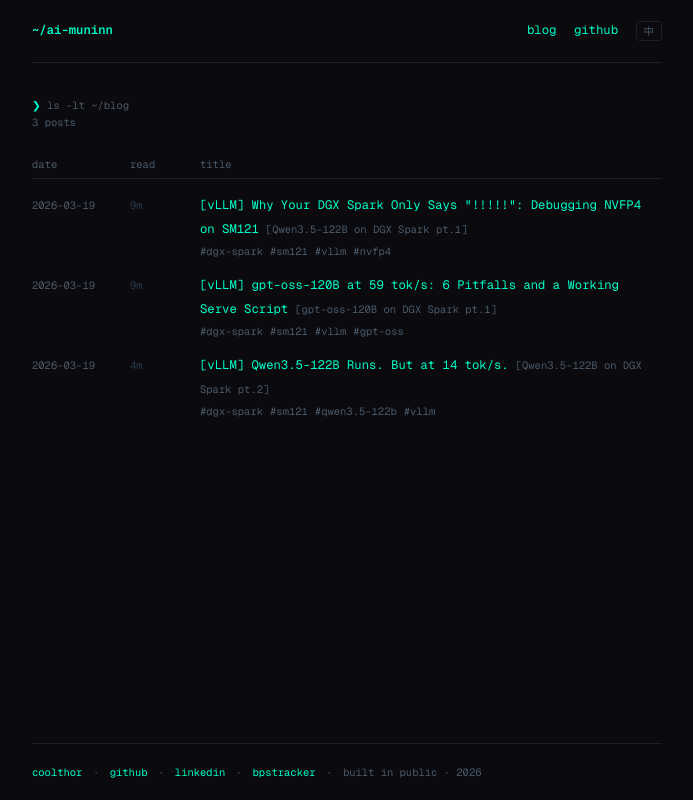
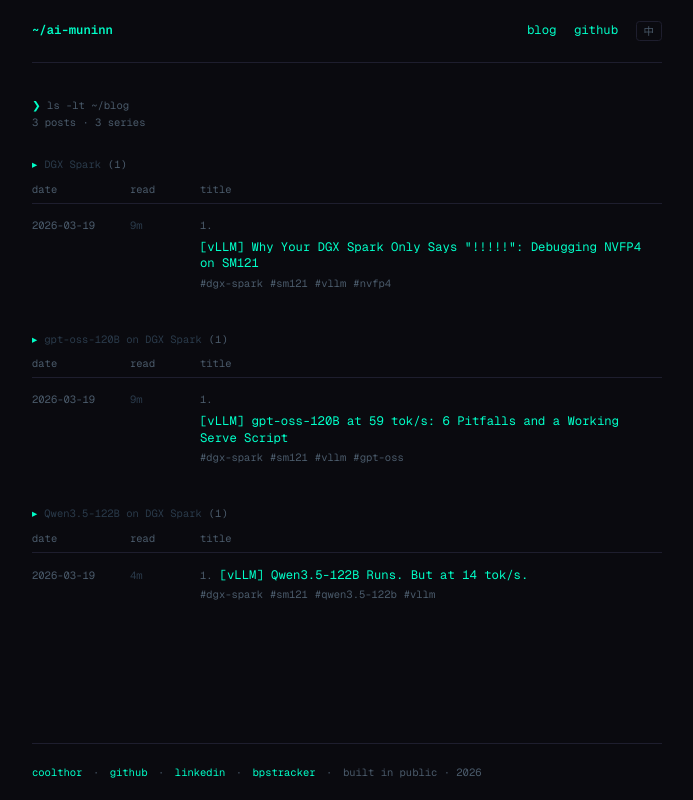
Before and after one commit to coolthor/ai-muninn, a Next.js app: page /en/blog in a window 1280 px wide. Shown: the whole page, without its empty margins (293-986 px from the left). Built offline with nearby package versions, Linux system fonts and the light colour scheme.

Commit message:
feat: series grouping on blog list, series SEO restructure, isPartOf JSON-LD

```diff
--- a/app/[locale]/blog/[slug]/page.tsx
+++ b/app/[locale]/blog/[slug]/page.tsx
@@ -66,11 +66,11 @@ export async function generateMetadata({
 }
 
 function JsonLd({ post, url, locale }: {
-  post: { title: string; description: string; date: string; tags: string[] }
+  post: { title: string; description: string; date: string; tags: string[]; series?: string; part?: number }
   url: string
   locale: string
 }) {
-  const schema = {
+  const schema: Record<string, unknown> = {
     '@context': 'https://schema.org',
     '@type': 'TechArticle',
     headline: post.title,
@@ -91,6 +91,14 @@ function JsonLd({ post, url, locale }: {
     },
     keywords: post.tags.join(', '),
     mainEntityOfPage: { '@type': 'WebPage', '@id': url },
+    ...(post.series && {
+      isPartOf: {
+        '@type': 'CreativeWorkSeries',
+        name: post.series,
+        url: `${BASE_URL}/${locale}/blog`,
+      },
+      position: post.part,
+    }),
   }
   return (
     <script
@@ -117,7 +125,7 @@ export default async function BlogPost({
 
   return (
     <article>
-      <JsonLd post={post} url={url} locale={l} />
+      <JsonLd post={{ title: post.title, description: post.description, date: post.date, tags: post.tags, series: post.series, part: post.part }} url={url} locale={l} />
 
       {/* breadcrumb */}
       <div className="mb-8 text-xs" style={{ color: 'var(--text-dim)' }}>
--- a/app/[locale]/blog/page.tsx
+++ b/app/[locale]/blog/page.tsx
@@ -2,42 +2,74 @@ import Link from 'next/link'
 import { getAllPosts } from '@/lib/blog'
 import { routing } from '@/i18n/routing'
 import type { Metadata } from 'next'
-
-export const metadata: Metadata = { title: 'blog' }
+import type { BlogPost } from '@/lib/blog'
 
 type Locale = (typeof routing.locales)[number]
 
-export default async function BlogIndex({ params }: { params: Promise<{ locale: string }> }) {
+export async function generateMetadata(
+  { params }: { params: Promise<{ locale: string }> }
+): Promise<Metadata> {
   const { locale } = await params
-  const l = locale as Locale
-  const posts = getAllPosts(locale)
-  const isZh = l === 'zh-TW'
+  const isZh = locale === 'zh-TW'
+  const canonical = `https://ai-muninn.com/${locale}/blog`
 
+  return {
+    title: isZh ? '技術筆記' : 'Blog',
+    description: isZh
+      ? 'AI 推理基礎設施踩坑記錄：DGX Spark、SM121、vLLM、本地 AI Agent。每篇都是實際跑過、踩過、修過的。'
+      : 'Notes on AI inference infrastructure: DGX Spark, SM121, vLLM, local AI agents. Debugging stories and working solutions.',
+    alternates: {
+      canonical,
+      languages: {
+        'en': 'https://ai-muninn.com/en/blog',
+        'zh-TW': 'https://ai-muninn.com/zh-TW/blog',
+      },
+    },
+    openGraph: {
+      type: 'website',
+      url: canonical,
+      locale: isZh ? 'zh_TW' : 'en_US',
+      alternateLocale: isZh ? ['en_US'] : ['zh_TW'],
+    },
+  }
+}
+
+type SeriesGroup = { name: string; posts: BlogPost[] }
+
+function groupBySeries(posts: BlogPost[]): { groups: SeriesGroup[]; standalone: BlogPost[] } {
+  const seriesMap = new Map<string, BlogPost[]>()
+  const standalone: BlogPost[] = []
+
+  for (const post of posts) {
+    if (post.series) {
+      if (!seriesMap.has(post.series)) seriesMap.set(post.series, [])
+      seriesMap.get(post.series)!.push(post)
+    } else {
+      standalone.push(post)
+    }
+  }
+
+  const groups: SeriesGroup[] = []
+  for (const [name, seriesPosts] of seriesMap) {
+    groups.push({
+      name,
+      posts: seriesPosts.sort((a, b) => (a.part ?? 0) - (b.part ?? 0)),
+    })
+  }
+
+  // Sort groups by earliest post date
+  groups.sort((a, b) => {
+    const aDate = a.posts[0]?.date ?? ''
+    const bDate = b.posts[0]?.date ?? ''
+    return aDate > bDate ? -1 : 1
+  })
+
+  return { groups, standalone }
+}
+
+function PostRow({ post, locale, showPart }: { post: BlogPost; locale: string; showPart?: boolean }) {
   return (
-    <div>
-      <div className="mb-8">
-        <p className="text-xs mb-1" style={{ color: 'var(--text-dim)' }}>
-          <span style={{ color: 'var(--cyan)' }}>❯</span> ls -lt ~/blog
-        </p>
-        <p className="text-xs" style={{ color: 'var(--text-dim)' }}>
-          {posts.length} {isZh ? '篇文章' : `post${posts.length !== 1 ? 's' : ''}`}
-        </p>
-      </div>
-
-      {posts.length === 0 ? (
-        <p className="text-sm" style={{ color: 'var(--text-dim)' }}>
-          {isZh ? '尚無文章' : 'nothing here yet'}
-        </p>
-      ) : (
-        <ul className="space-y-px">
-          <li className="flex gap-4 pb-2 mb-2 text-xs border-b" style={{ color: 'var(--text-dim)', borderColor: 'var(--border)' }}>
-            <span className="w-24 shrink-0">{isZh ? '日期' : 'date'}</span>
-            <span className="w-16 shrink-0 hidden sm:block">{isZh ? '閱讀' : 'read'}</span>
-            <span>{isZh ? '標題' : 'title'}</span>
-          </li>
-
-          {posts.map(post => (
-            <li key={post.slug} className="flex items-baseline gap-4 py-2 group">
+    <li className="flex items-baseline gap-4 py-2 group">
       <span className="w-24 shrink-0 text-xs tabular-nums" style={{ color: 'var(--text-dim)' }}>
         {post.date}
       </span>
@@ -45,18 +77,20 @@ export default async function BlogIndex({ params }: { params: Promise<{ locale:
         {post.readingTime}m
       </span>
       <div className="min-w-0">
+        <div className="flex items-baseline gap-2 flex-wrap">
+          {showPart && post.part != null && (
+            <span className="text-xs shrink-0 tabular-nums" style={{ color: 'var(--text-dim)' }}>
+              {post.part}.
+            </span>
+          )}
           <Link
-                  href={`/${l}/blog/${post.slug}`}
+            href={`/${locale}/blog/${post.slug}`}
             className="text-sm group-hover:text-[var(--cyan-dim)] transition-colors leading-snug"
             style={{ color: 'var(--cyan)' }}
           >
             {post.title}
           </Link>
-                {post.series && (
-                  <span className="ml-2 text-xs" style={{ color: 'var(--text-dim)' }}>
-                    [{post.series} pt.{post.part}]
-                  </span>
-                )}
+        </div>
         {post.tags.length > 0 && (
           <div className="flex flex-wrap gap-2 mt-1">
             {post.tags.slice(0, 4).map(tag => (
@@ -68,8 +102,78 @@ export default async function BlogIndex({ params }: { params: Promise<{ locale:
         )}
       </div>
     </li>
+  )
+}
+
+export default async function BlogIndex({ params }: { params: Promise<{ locale: string }> }) {
+  const { locale } = await params
+  const l = locale as Locale
+  const posts = getAllPosts(locale)
+  const isZh = l === 'zh-TW'
+  const { groups, standalone } = groupBySeries(posts)
+  const totalCount = posts.length
+
+  const tableHeader = (
+    <li className="flex gap-4 pb-2 mb-2 text-xs border-b" style={{ color: 'var(--text-dim)', borderColor: 'var(--border)' }}>
+      <span className="w-24 shrink-0">{isZh ? '日期' : 'date'}</span>
+      <span className="w-16 shrink-0 hidden sm:block">{isZh ? '閱讀' : 'read'}</span>
+      <span>{isZh ? '標題' : 'title'}</span>
+    </li>
+  )
+
+  return (
+    <div>
+      <div className="mb-8">
+        <p className="text-xs mb-1" style={{ color: 'var(--text-dim)' }}>
+          <span style={{ color: 'var(--cyan)' }}>❯</span> ls -lt ~/blog
+        </p>
+        <p className="text-xs" style={{ color: 'var(--text-dim)' }}>
+          {totalCount} {isZh ? '篇文章' : `post${totalCount !== 1 ? 's' : ''}`}
+          {groups.length > 0 && (
+            <span> · {groups.length} {isZh ? '個系列' : `series`}</span>
+          )}
+        </p>
+      </div>
+
+      {totalCount === 0 ? (
+        <p className="text-sm" style={{ color: 'var(--text-dim)' }}>
+          {isZh ? '尚無文章' : 'nothing here yet'}
+        </p>
+      ) : (
+        <div className="space-y-10">
+          {groups.map(group => (
+            <div key={group.name}>
+              <p className="text-xs mb-3 flex items-center gap-2" style={{ color: 'var(--text-dim)' }}>
+                <span style={{ color: 'var(--cyan)' }}>▸</span>
+                <span style={{ color: 'var(--text-muted)' }}>{group.name}</span>
+                <span>({group.posts.length})</span>
+              </p>
+              <ul className="space-y-px">
+                {tableHeader}
+                {group.posts.map(post => (
+                  <PostRow key={post.slug} post={post} locale={l} showPart />
                 ))}
               </ul>
+            </div>
+          ))}
+
+          {standalone.length > 0 && (
+            <div>
+              {groups.length > 0 && (
+                <p className="text-xs mb-3 flex items-center gap-2" style={{ color: 'var(--text-dim)' }}>
+                  <span style={{ color: 'var(--cyan)' }}>▸</span>
+                  <span style={{ color: 'var(--text-muted)' }}>{isZh ? '其他' : 'standalone'}</span>
+                </p>
+              )}
+              <ul className="space-y-px">
+                {tableHeader}
+                {standalone.map(post => (
+                  <PostRow key={post.slug} post={post} locale={l} />
+                ))}
+              </ul>
+            </div>
+          )}
+        </div>
       )}
     </div>
   )
--- a/content/blog/en/part1-why-your-dgx-spark-says-exclamation-marks.mdx
+++ b/content/blog/en/part1-why-your-dgx-spark-says-exclamation-marks.mdx
@@ -3,7 +3,7 @@ title: "[vLLM] Why Your DGX Spark Only Says \"!!!!!\": Debugging NVFP4 on SM121"
 description: "CUTLASS FP4 kernels target SM120 (GB200). On SM121 (GB10, DGX Spark) they run silently and produce garbage. Here's the full diagnostic story — 4 bugs, the row-identical failure signature, and the working fix."
 date: "2026-03-19"
 tags: ["DGX Spark", "SM121", "vLLM", "NVFP4", "MXFP4", "Blackwell", "CUDA", "LLM Serving"]
-series: "Qwen3.5-122B on DGX Spark"
+series: "DGX Spark"
 part: 1
 ---
 
--- a/content/blog/en/part2-qwen-122b-14-toks-gdn-kernel-gap.mdx
+++ b/content/blog/en/part2-qwen-122b-14-toks-gdn-kernel-gap.mdx
@@ -4,7 +4,7 @@ description: "After fixing the four SM121 NVFP4 bugs, Qwen3.5-122B boots cleanly
 date: "2026-03-19"
 tags: ["DGX Spark", "SM121", "Qwen3.5-122B", "vLLM", "NVFP4", "Marlin", "GDN", "LLM Serving"]
 series: "Qwen3.5-122B on DGX Spark"
-part: 2
+part: 1
 ---
 
 ## Preface
--- a/content/blog/zh-TW/part1-why-your-dgx-spark-says-exclamation-marks.mdx
+++ b/content/blog/zh-TW/part1-why-your-dgx-spark-says-exclamation-marks.mdx
@@ -3,7 +3,7 @@ title: "[vLLM] 為什麼你的 DGX Spark 只會輸出「!!!!!」：SM121 上的
 description: "CUTLASS FP4 kernel 是針對 SM120（GB200）編譯的。在 SM121（GB10，DGX Spark）上它會靜默執行，但輸出垃圾。完整除錯過程——4 個 bug、row-identical 失敗特徵，以及有效的修正方案。"
 date: "2026-03-19"
 tags: ["DGX Spark", "SM121", "vLLM", "NVFP4", "MXFP4", "Blackwell", "CUDA", "LLM Serving"]
-series: "Qwen3.5-122B on DGX Spark"
+series: "DGX Spark"
 part: 1
 ---
 
--- a/content/blog/zh-TW/part2-qwen-122b-14-toks-gdn-kernel-gap.mdx
+++ b/content/blog/zh-TW/part2-qwen-122b-14-toks-gdn-kernel-gap.mdx
@@ -4,7 +4,7 @@ description: "修完四個 SM121 NVFP4 bug 之後，Qwen3.5-122B 能跑、輸出
 date: "2026-03-19"
 tags: ["DGX Spark", "SM121", "Qwen3.5-122B", "vLLM", "NVFP4", "Marlin", "GDN", "LLM Serving"]
 series: "Qwen3.5-122B on DGX Spark"
-part: 2
+part: 1
 ---
 
 ## 前言
```
Lines whose indentation alone changed are shown as unchanged.
